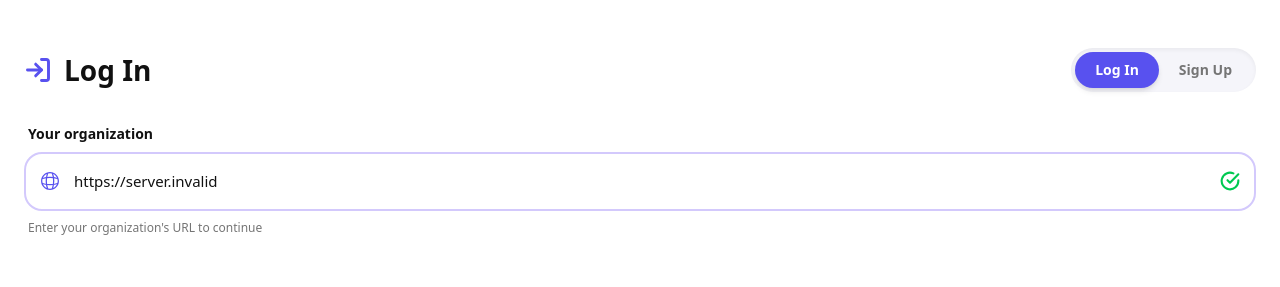
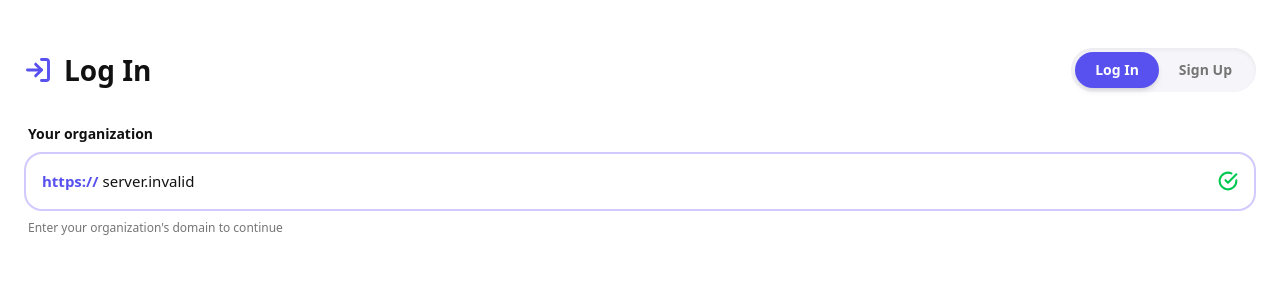
Before and after one commit to shinjinihehe/appolms-app, a Next.js app: page /login in a window 1280 px wide. Shown: the top 287 px of the page. Built offline with nearby package versions, Linux system fonts and the light colour scheme; no server answers.

Commit message:
Login: show https:// prefix with empty domain field on first load, never auto-fill Vercel/localhost URL

```diff
--- a/app/(tabs)/login/page.tsx
+++ b/app/(tabs)/login/page.tsx
@@ -10,7 +10,8 @@ import Link from "next/link";
 export default function LoginPage() {
   const [email, setEmail] = useState("");
   const [password, setPassword] = useState("");
-  const [serverUrl, setServerUrl] = useState("");
+  // Only the domain part — https:// is prepended automatically
+  const [serverDomain, setServerDomain] = useState("");
   const [showPassword, setShowPassword] = useState(false);
   const [isLoading, setIsLoading] = useState(false);
   const router = useRouter();
@@ -32,8 +33,10 @@ export default function LoginPage() {
   };
 
   useEffect(() => {
-    if (baseUrl) {
-      setServerUrl(baseUrl);
+    // Only pre-fill if the user previously saved a real org URL (not the Vercel deployment URL)
+    if (baseUrl && !baseUrl.includes('vercel.app') && !baseUrl.includes('localhost')) {
+      // Strip the https:// prefix since we show that separately
+      setServerDomain(baseUrl.replace(/^https?:\/\//, '').replace(/\/+$/, ''));
     }
   }, [baseUrl]);
 
@@ -45,8 +48,8 @@ export default function LoginPage() {
 
   const handleLogin = async (e: React.FormEvent) => {
     e.preventDefault();
-    if (!serverUrl.trim()) {
-      showAlert("Please enter the Server URL.", "error");
+    if (!serverDomain.trim()) {
+      showAlert("Please enter your organization's URL.", "error");
       return;
     }
     if (!email.trim()) {
@@ -58,8 +61,9 @@ export default function LoginPage() {
       return;
     }
 
-    // Save the server URL and sanitize
-    const cleanUrl = serverUrl.trim().replace(/\/+$/, "");
+    // Build full URL from domain — always use https://
+    const cleanDomain = serverDomain.trim().replace(/^https?:\/\//, '').replace(/\/+$/, '');
+    const cleanUrl = `https://${cleanDomain}`;
     setBaseUrl(cleanUrl);
 
     setIsLoading(true);
@@ -131,34 +135,30 @@ export default function LoginPage() {
         {/* Your organization Section */}
         <div className="flex flex-col gap-2 mb-6">
           <label className="text-sm font-bold text-[#111111] px-1">Your organization</label>
-          <div className="relative flex items-center">
-            <div className="absolute left-4 text-[#5851EF]">
-              <svg width="20" height="20" viewBox="0 0 22 22" fill="none" xmlns="http://www.w3.org/2000/svg">
-                <path d="M11 20.8543C5.56417 20.8543 1.14584 16.436 1.14584 11.0002C1.14584 5.56433 5.56417 1.146 11 1.146C16.4358 1.146 20.8542 5.56433 20.8542 11.0002C20.8542 16.436 16.4358 20.8543 11 20.8543ZM11 2.521C6.325 2.521 2.52084 6.32516 2.52084 11.0002C2.52084 15.6752 6.325 19.4793 11 19.4793C15.675 19.4793 19.4792 15.6752 19.4792 11.0002C19.4792 6.32516 15.675 2.521 11 2.521Z" fill="currentColor"/>
-                <path d="M8.25 19.9376H7.33333C6.9575 19.9376 6.64583 19.626 6.64583 19.2501C6.64583 18.8743 6.93917 18.5718 7.315 18.5626C5.87583 13.6493 5.87583 8.35096 7.315 3.43762C6.93917 3.42846 6.64583 3.12596 6.64583 2.75012C6.64583 2.37429 6.9575 2.06262 7.33333 2.06262H8.25C8.47 2.06262 8.68083 2.17262 8.80917 2.34679C8.9375 2.53012 8.97417 2.75929 8.90083 2.97012C7.1775 8.14929 7.1775 13.851 8.90083 19.0393C8.97417 19.2501 8.9375 19.4793 8.80917 19.6626C8.68083 19.8276 8.47 19.9376 8.25 19.9376Z" fill="currentColor"/>
-                <path d="M13.75 19.9376C13.6767 19.9376 13.6033 19.9284 13.53 19.9009C13.1725 19.7817 12.9708 19.3876 13.0992 19.0301C14.8225 13.8509 14.8225 8.14925 13.0992 2.96092C12.98 2.60342 13.1725 2.20925 13.53 2.09008C13.8967 1.97092 14.2817 2.16342 14.4008 2.52092C16.225 7.98425 16.225 13.9976 14.4008 19.4517C14.3092 19.7542 14.0342 19.9376 13.75 19.9376Z" fill="currentColor"/>
-                <path d="M11 15.7668C8.4425 15.7668 5.89417 15.4093 3.4375 14.6851C3.42833 15.0518 3.12583 15.3543 2.75 15.3543C2.37417 15.3543 2.0625 15.0426 2.0625 14.6668V13.7501C2.0625 13.5301 2.1725 13.3193 2.34667 13.1909C2.53 13.0626 2.75917 13.0259 2.97 13.0993C8.14917 14.8226 13.86 14.8226 19.0392 13.0993C19.25 13.0259 19.4792 13.0626 19.6625 13.1909C19.8458 13.3193 19.9467 13.5301 19.9467 13.7501V14.6668C19.9467 15.0426 19.635 15.3543 19.2592 15.3543C18.8833 15.3543 18.5808 15.0609 18.5717 14.6851C16.1058 15.4093 13.5575 15.7668 11 15.7668Z" fill="currentColor"/>
-                <path d="M19.25 8.93766C19.1767 8.93766 19.1033 8.92849 19.03 8.90099C13.8508 7.17766 8.14 7.17766 2.96084 8.90099C2.59417 9.02016 2.20917 8.82766 2.09 8.47016C1.98 8.10349 2.1725 7.71849 2.53 7.59933C7.99334 5.77516 14.0067 5.77516 19.4608 7.59933C19.8183 7.71849 20.02 8.11266 19.8917 8.47016C19.8092 8.75433 19.5342 8.93766 19.25 8.93766Z" fill="currentColor"/>
-              </svg>
-            </div>
+          <div className="flex items-center bg-white border-2 border-[#D3C9FC] focus-within:border-[#5851EF] rounded-[18px] overflow-hidden transition-all duration-200">
+            {/* Fixed https:// prefix */}
+            <span className="pl-4 pr-1 text-[15px] font-semibold text-[#5851EF] select-none whitespace-nowrap">https://</span>
             <input
-              type="url"
-              placeholder="https://example.com"
-              value={serverUrl}
+              type="text"
+              placeholder="yourorganization.com"
+              value={serverDomain}
               onChange={(e) => {
-                setServerUrl(e.target.value);
-                setBaseUrl(e.target.value);
+                // Strip any accidentally pasted protocol
+                const val = e.target.value.replace(/^https?:\/\//, '');
+                setServerDomain(val);
               }}
-              className="w-full bg-white border-2 border-[#D3C9FC] focus:border-[#5851EF] rounded-[18px] py-4 pl-12 pr-12 outline-none transition-all duration-200 placeholder-gray-400 text-[15px] font-medium text-[#111111]"
-              required
+              className="flex-1 bg-transparent py-4 pr-4 outline-none placeholder-gray-400 text-[15px] font-medium text-[#111111] min-w-0"
+              autoCapitalize="none"
+              autoCorrect="off"
+              spellCheck={false}
             />
-            {serverUrl && serverUrl.startsWith("http") && (
-              <div className="absolute right-4 text-green-500">
+            {serverDomain.trim() && (
+              <div className="pr-4 text-green-500">
                 <svg xmlns="http://www.w3.org/2000/svg" width="20" height="20" viewBox="0 0 24 24" fill="none" stroke="currentColor" strokeWidth="2.5" strokeLinecap="round" strokeLinejoin="round"><path d="M22 11.08V12a10 10 0 1 1-5.93-9.14"></path><polyline points="22 4 12 14.01 9 11.01"></polyline></svg>
               </div>
             )}
           </div>
-          <span className="text-[12px] text-[#757575] font-medium px-1">Enter your organization's URL to continue</span>
+          <span className="text-[12px] text-[#757575] font-medium px-1">Enter your organization's domain to continue</span>
         </div>
 
         {/* Separator */}
--- a/app/context/AppContext.tsx
+++ b/app/context/AppContext.tsx
@@ -21,14 +21,15 @@ export function AppProvider({ children }: { children: React.ReactNode }) {
 
     // If saved URL is stale localhost but we're running elsewhere, ignore it
     const isStale = savedUrl && savedUrl.includes("localhost") && !origin.includes("localhost");
+    // Also ignore Vercel deployment URLs saved from previous web-only loads
+    const isVercel = savedUrl && savedUrl.includes("vercel.app");
 
-    if (savedUrl && !isStale) {
+    if (savedUrl && !isStale && !isVercel) {
       setBaseUrlState(savedUrl.replace(/\/+$/, ""));
     } else if (envUrl) {
       setBaseUrlState(envUrl);
-    } else {
-      setBaseUrlState(origin);
     }
+    // Otherwise leave empty — user will enter their org URL on login
   }, []);
 
   const setBaseUrl = (url: string) => {
```
